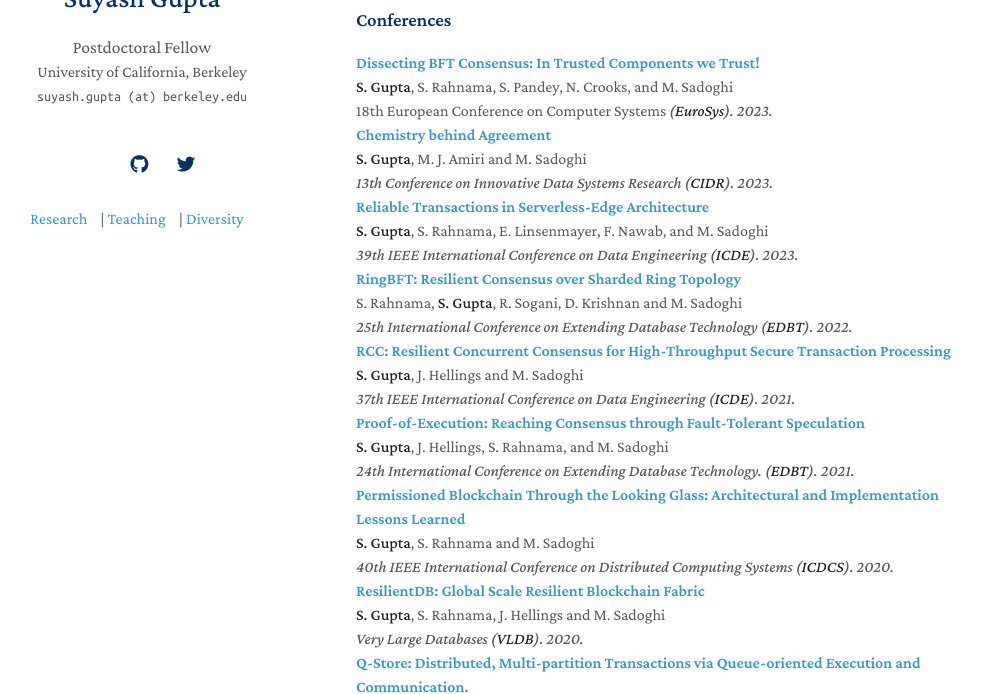
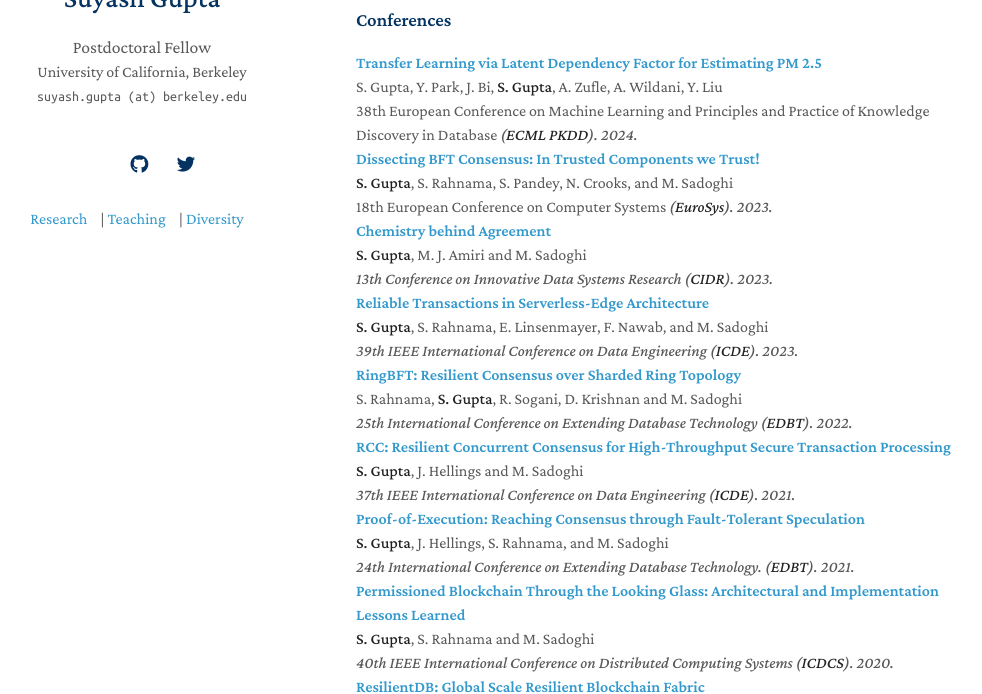
Before and after one commit to gupta-suyash/gupta-suyash.github.io, a Jekyll site: the page built from index.md, in a window 1280 px wide and 900 px high, scrolled down 1203 px, cut to the strip 206-900 px from the top of the window. Shown: the whole strip, without its empty margins (134-1116 px from the left). Built offline with Jekyll 4.4.1, drawn with Linux system fonts in a browser that asks for light colours; nearby versions of some CDN libraries; a style sheet for code colours, icons or effects is not loaded; our own code applies the rules of GitHub Pages for plain Markdown files.

Commit message:
update profile

```diff
--- a/_includes/publications.md
+++ b/_includes/publications.md
@@ -23,6 +23,10 @@
     <br>
 
     <h3>Conferences</h3>
+
+	<div class="title"><a href="https://dl.acm.org/doi/pdf/10.1145/3552326.3587455">Transfer Learning via Latent Dependency Factor for Estimating PM 2.5</a></div>
+	<div class="author">S. Gupta, Y. Park, J. Bi, <strong>S. Gupta</strong>, A. Zufle, A. Wildani, Y. Liu</div>
+	<div class="periodical">38th European Conference on Machine Learning and Principles and Practice of Knowledge Discovery in Database<em> (<strong>ECML PKDD</strong>). 2024.</em></div>
 
 	<div class="title"><a href="https://dl.acm.org/doi/pdf/10.1145/3552326.3587455">Dissecting BFT Consensus: In Trusted Components we Trust!</a></div>
 	<div class="author"><strong>S. Gupta</strong>, S. Rahnama, S. Pandey, N. Crooks, and M. Sadoghi</div>
```
